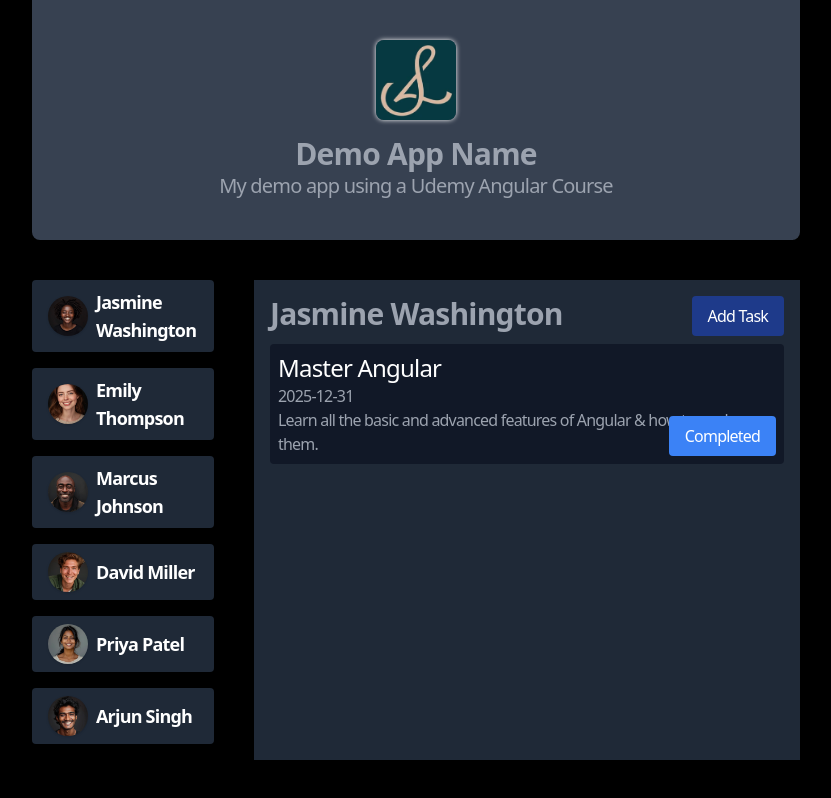
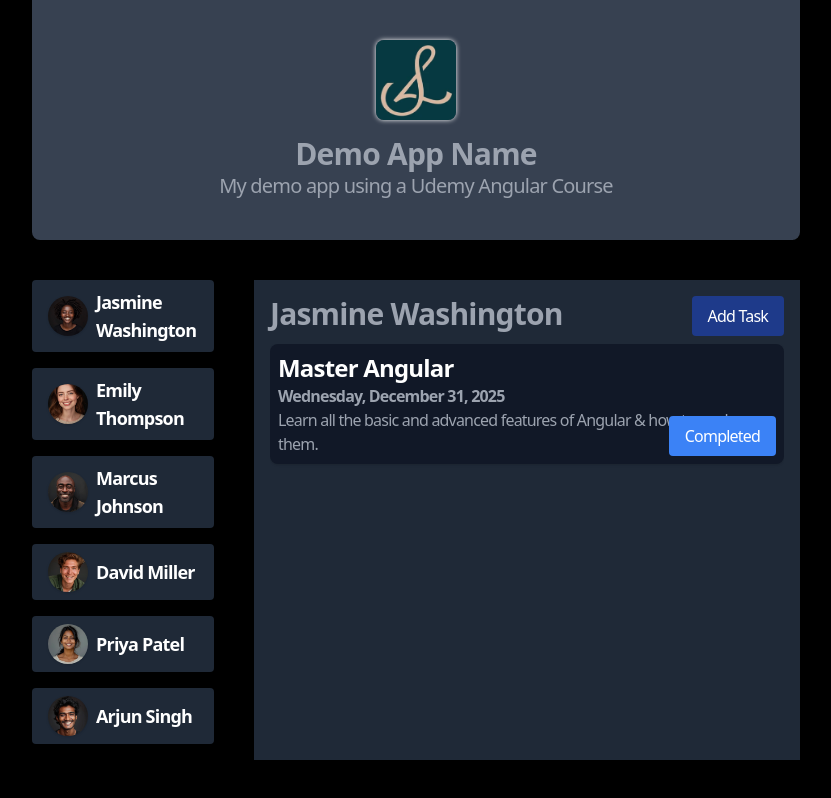
Before and after one commit to lseti1/AngularUdemyTutorials-123910, an Angular app in the folder test-app/: page / in a window 1280 px wide. Both pictures are taken after a click on the button "Jasmine Washington". Shown: the whole page, without its empty margins (224-1055 px from the left). Built offline with nearby package versions, Linux system fonts and the light colour scheme.

Commit message:
Pipes: Pipes are a way of transforming data using the | symbol, e.g. slicing, formating data, numbers, currency etc

```diff
--- a/test-app/src/app/tasks/task/task.html
+++ b/test-app/src/app/tasks/task/task.html
@@ -1,6 +1,6 @@
-<article class="relative text-gray-400 bg-gray-900 rounded p-2 h-full">
-    <h2 class="text-2xl text-bold text-white">{{ task.title}}</h2>
-    <time>{{ task.dueDate}}</time>
+<article class="relative text-gray-400 bg-gray-900 rounded-lg shadow p-2 h-full">
+    <h2 class="text-2xl font-bold text-white">{{ task.title}}</h2>
+    <time class="font-semibold">{{ task.dueDate | date:'fullDate' }}</time>
     <p>{{task.summary}}</p>
     <p class="absolute bottom-2 right-2">
         <button (click)="onCompleteTask()" class="rounded px-4 py-2 bg-blue-500 text-white cursor-pointer hover:bg-blue-700">Completed</button>
--- a/test-app/src/app/tasks/task/task.ts
+++ b/test-app/src/app/tasks/task/task.ts
@@ -1,9 +1,10 @@
 import { Component, Input, Output, EventEmitter} from '@angular/core';
 import { TaskInterface } from './task.model';
+import { DatePipe } from '@angular/common';
 
 @Component({
   selector: 'app-task',
-  imports: [],
+  imports: [DatePipe],
   templateUrl: './task.html',
   styleUrl: './task.css'
 })
```
